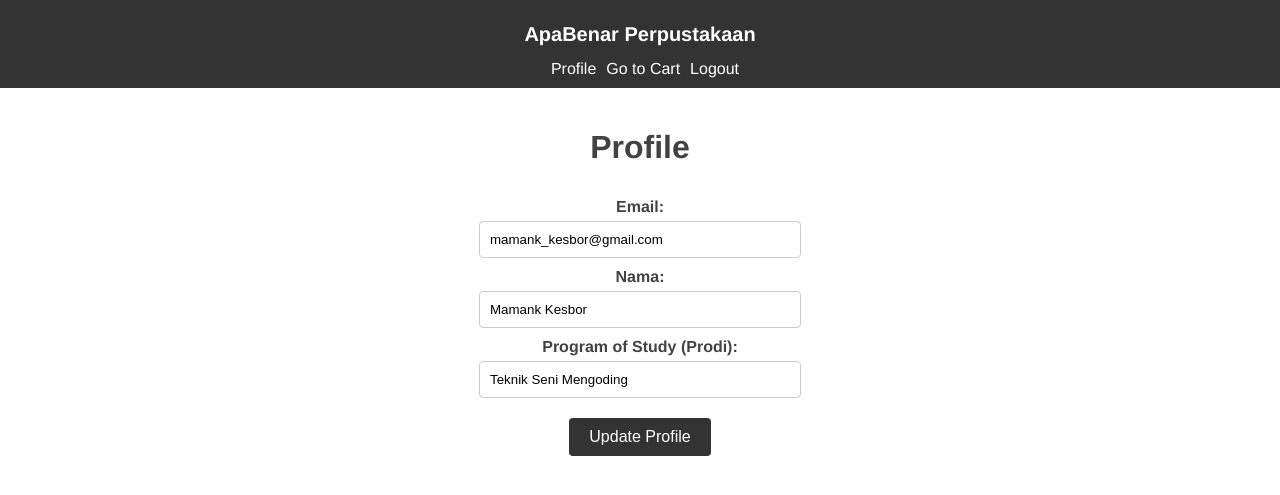
After one commit to ssrakuen/perpus_prakweb, a PHP site: page /profile.php in a window 1280 px wide. The commit adds this page. Shown: the top 495 px of the page. Run offline with PHP 8.4, Linux system fonts and the light colour scheme; the visitor is signed in with stand-in values (Sample User, id 1); data comes from the database, SQL or seed files in the repository; both versions use the stored data as it was after the commit.

Commit message:
profile page added

```diff
--- a/main-page.php
+++ b/main-page.php
@@ -77,6 +77,9 @@ mysqli_close($conn);
             </a>
         </div>
         <div class="links">
+            <div class="profile">
+                <a href="profile.php">Profile</a>
+            </div>
             <div class="cart">
                 <a href="cart.php">Go to Cart</a>
             </div>
--- /dev/null
+++ b/profile.php
@@ -0,0 +1,95 @@
+<?php
+session_start();
+
+if (!isset($_SESSION['user_id'])) {
+    // Redirect to the login page or perform any other action
+    header("Location: login.php");
+    exit(); // Make sure to exit after redirecting
+}
+
+// Connect to the database
+$host = 'localhost';
+$username = 'root';
+$password = '';
+$database = 'dbperpus';
+
+$conn = mysqli_connect($host, $username, $password, $database);
+if (!$conn) {
+    die('Failed to connect to the database: ' . mysqli_connect_error());
+}
+
+// Retrieve user data from the user table
+$userId = $_SESSION['user_id'];
+$query = "SELECT * FROM user WHERE id = $userId";
+$result = mysqli_query($conn, $query);
+
+// Check if the user exists
+if (mysqli_num_rows($result) > 0) {
+    $user = mysqli_fetch_assoc($result);
+} else {
+    echo 'User not found.';
+}
+
+// Handle the form submission for updating user data
+if (isset($_POST['update_profile'])) {
+    $email = $_POST['email'];
+    $nama = $_POST['nama'];
+    $prodi = $_POST['prodi'];
+
+    // Update the user data in the user table
+    $updateQuery = "UPDATE user SET email = '$email', nama = '$nama', prodi = '$prodi' WHERE id = $userId";
+    mysqli_query($conn, $updateQuery);
+
+    // Refresh the user data
+    $result = mysqli_query($conn, $query);
+    if (mysqli_num_rows($result) > 0) {
+        $user = mysqli_fetch_assoc($result);
+    }
+}
+
+mysqli_close($conn);
+?>
+
+<!DOCTYPE html>
+<html>
+<head>
+    <title>Profile Page</title>
+    <link rel="stylesheet" href="./style/profile.css">
+</head>
+<body>
+    <div class="navbar">
+        <div class="brand">
+            <a href="main-page.php">
+                <h1>ApaBenar Perpustakaan</h1>
+            </a>
+        </div>
+        <div class="links">
+            <div class="profile">
+                <a href="profile.php">Profile</a>
+            </div>
+            <div class="cart">
+                <a href="cart.php">Go to Cart</a>
+            </div>
+            <div class="logout">
+                <a href="logout.php">Logout</a>
+            </div>
+        </div>
+    </div>
+
+    <div class="container">
+        <h1>Profile</h1>
+        <form method="POST" action="profile.php">
+            <label>Email:</label>
+            <input type="email" name="email" value="<?php echo $user['email']; ?>" required>
+
+            <label>Nama:</label>
+            <input type="text" name="nama" value="<?php echo $user['nama']; ?>" required>
+
+            <label>Program of Study (Prodi):</label>
+            <input type="text" name="prodi" value="<?php echo $user['prodi']; ?>" required>
+
+            <button type="submit" name="update_profile">Update Profile</button>
+        </form>
+    </div>
+</body>
+</html>
--- /dev/null
+++ b/style/profile.css
@@ -0,0 +1,108 @@
+/* profile.css */
+
+/* Global Styles */
+body {
+    font-family: Helvetica, Arial, sans-serif;
+    margin: 0;
+    padding: 0;
+}
+
+.container {
+    max-width: 800px;
+    margin: 0 auto;
+    padding: 20px;
+}
+
+h1 {
+    text-align: center;
+    color: #424242;
+}
+
+form {
+    display: flex;
+    flex-direction: column;
+    align-items: center;
+}
+
+label {
+    margin-top: 10px;
+    color: #424242;
+    font-weight: bold;
+}
+
+input {
+    width: 300px;
+    padding: 10px;
+    margin-top: 5px;
+    border: 1px solid #ccc;
+    border-radius: 4px;
+}
+
+button {
+    margin-top: 20px;
+    padding: 10px 20px;
+    background-color: #333;
+    color: white;
+    border: none;
+    border-radius: 4px;
+    cursor: pointer;
+    font-size: 16px;
+}
+
+button:hover {
+    background-color: #333;
+}
+
+.navbar {
+    background-color: #333;
+    padding: 10px;
+}
+
+.brand {
+    margin-right: auto;
+}
+
+.brand h1 {
+    color: white;
+    font-size: 20px;
+}
+
+a { color: white; }
+
+a:link { text-decoration: none; }
+
+
+a:visited { text-decoration: none; }
+
+
+a:hover { text-decoration: none; }
+
+
+a:active { text-decoration: none; }
+
+
+.links {
+    display: flex;
+    align-items: center;
+    justify-content: center;
+}
+
+.links a {
+    margin-left: 10px;
+    color: white;
+    text-decoration: none;
+}
+
+.profile a {
+    color: white;
+    text-decoration: none;
+}
+
+.logout a {
+    color: white;
+    text-decoration: none;
+}
+
+.logout a:hover {
+    text-decoration: underline;
+}
```
Also changed, not shown: dbperpus.sql (+27 -13 lines).
